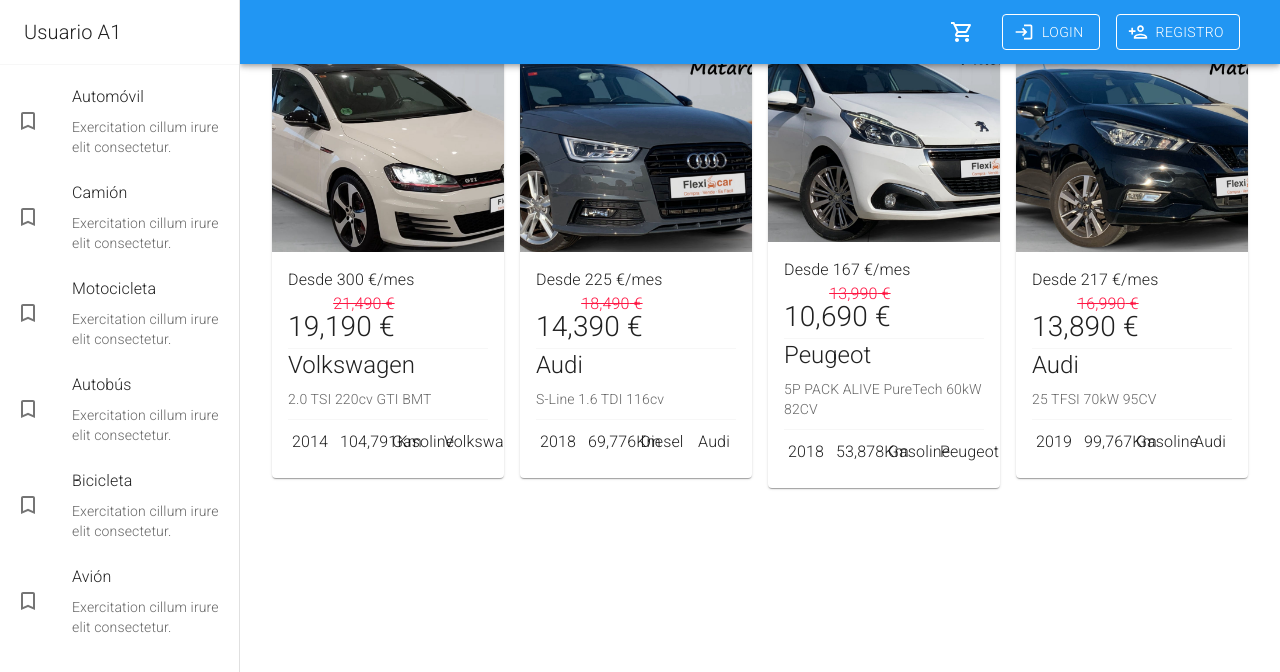
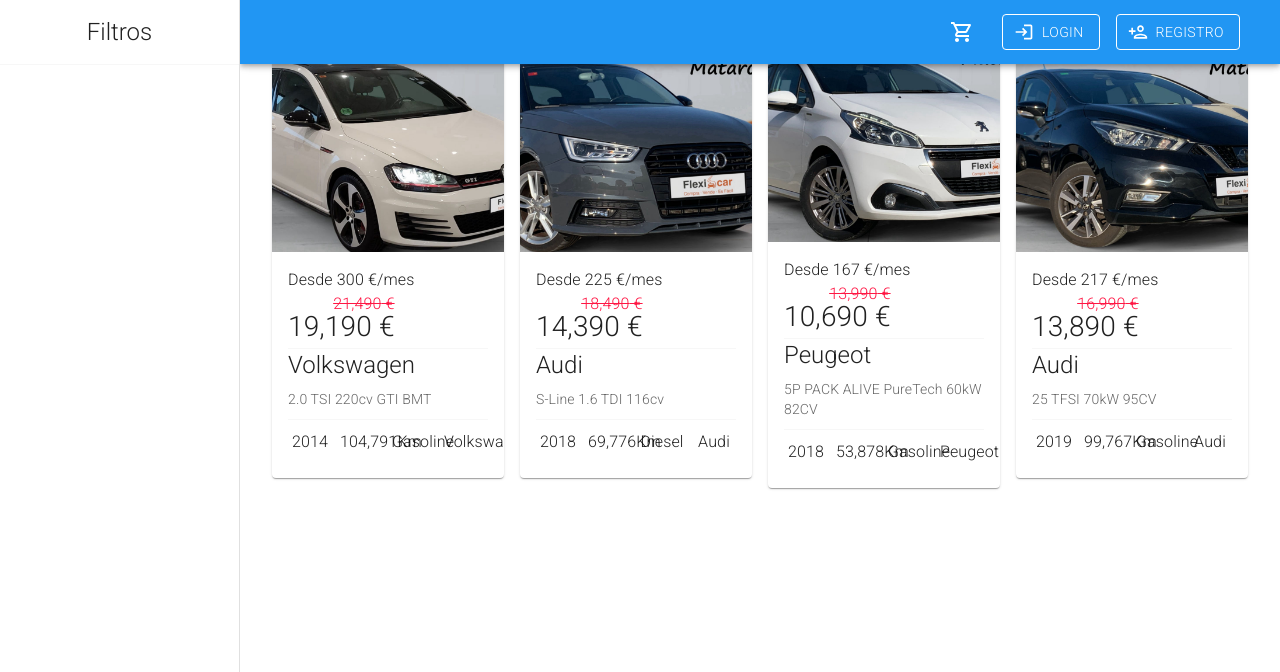
Before and after one commit to chalscc/React-Material-Bootstrap, a React (Vite) app: page / in a window 1280 px wide. Shown: the top 672 px of the page. Built offline with nearby package versions, Linux system fonts and the light colour scheme.

Commit message:
Icono tomado del tema

```diff
--- a/src/theme/blueTheme.jsx
+++ b/src/theme/blueTheme.jsx
@@ -10,7 +10,7 @@
       main: "#f50057",
     },
     button: {
-      icon: '#fff',
+      icon: '#ffffff',
     },
     error: {
       main: red.A400,
--- a/src/vehicles/components/NavBar.jsx
+++ b/src/vehicles/components/NavBar.jsx
@@ -1,7 +1,14 @@
 import { AppBar, Button, Grid, IconButton, Toolbar } from "@mui/material"
-import { LoginOutlined, LogoutOutlined, ShoppingCartOutlined, PersonAddOutlined } from '@mui/icons-material';
-// import LoginOutlinedIcon from '@mui/icons-material/LoginOutlined';
+import { LoginOutlined, ShoppingCartOutlined, PersonAddOutlined } from '@mui/icons-material';
+import { useTheme } from '@mui/material/styles';
+
 export const NavBar = ({ drawerWidth = 240 }) => {
+
+  const theme = useTheme();
+  const buttonColor = theme.palette.button.icon;
+
+  console.log(buttonColor)
+
   return (
     <AppBar
       position="fixed"
@@ -20,7 +27,7 @@
           style={{ width: '100%' }}
         >
           <Grid item>
-            <IconButton size='large' color='inherit'>
+            <IconButton size='large' sx={{ color: buttonColor }}>
               <ShoppingCartOutlined />
             </IconButton>
           </Grid>
--- a/src/vehicles/components/SideBar.jsx
+++ b/src/vehicles/components/SideBar.jsx
@@ -1,6 +1,4 @@
 import { Box, Divider, Drawer, Grid, List, ListItem, ListItemButton, ListItemIcon, ListItemText, Toolbar, Typography } from '@mui/material'
-import { TurnedInNot } from '@mui/icons-material';
-import { vehicles } from '../../data/vehicles';
 
 export const SideBar = ({ drawerWidth = 240 }) => {
   return (
@@ -17,29 +15,14 @@
         }}
       >
         <Toolbar>
-          <Typography variant='h6' noWrap component='div'>
-            Usuario A1
+          <Typography
+            variant='h5'
+            style={{ flexGrow: 1, textAlign: 'center' }}
+          >
+            Filtros
           </Typography>
         </Toolbar>
         <Divider />
-
-        <List>
-          {
-            vehicles.map(text => (
-              <ListItem key={text} disablePadding>
-                <ListItemButton>
-                  <ListItemIcon>
-                    <TurnedInNot />
-                  </ListItemIcon>
-                  <Grid container>
-                    <ListItemText primary={text} />
-                    <ListItemText secondary={'Exercitation cillum irure elit consectetur.'} />
-                  </Grid>
-                </ListItemButton>
-              </ListItem>
-            ))
-          }
-        </List>
 
       </Drawer>
 
```
